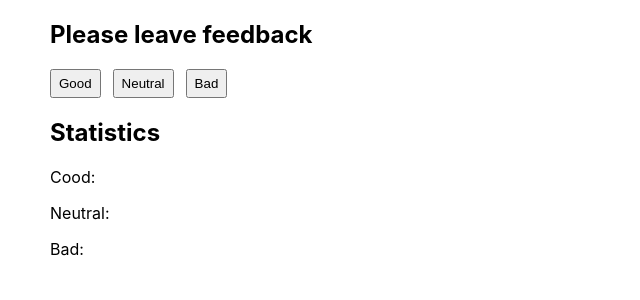
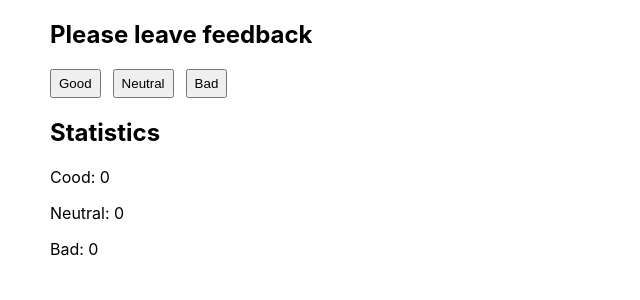
Before and after one commit to KaterynaMal/goit-react-hw-02-feedback, a React (Create React App) app: page / in a window 1280 px wide. Shown: the top 300 px of the page, without its empty margins (0-640 px from the left). Built offline with nearby package versions, Linux system fonts and the light colour scheme.

Commit message:
task 1.1

```diff
--- a/src/components/App.jsx
+++ b/src/components/App.jsx
@@ -8,16 +8,23 @@ export class App extends Component {
   bad: 0
 }
 
-  handleClick = e => {
-    this.setState({})
-  }
+  handleClick = (type) => {
+    this.setState((prevState) => ({
+      [type]: prevState[type] + 1,
+    }));
+  };
 
 
 
   render() {
     return (
       <div>
-        <Feedback></Feedback>
+        <Feedback
+          handleClick={this.handleClick}
+          good={this.state.good}
+          neutral={this.state.neutral}
+          bad={this.state.bad}
+        ></Feedback>
     </div>
   )
 }
--- a/src/components/Feedback.jsx
+++ b/src/components/Feedback.jsx
@@ -1,25 +1,29 @@
 import React from 'react';
 import css from './Feedback.module.css';
 
-const Feedback = ({ good, neutral, bad }) => {
+
+
+
+const Feedback = ({ good, neutral, bad, handleClick }) => {
+
   return (
     <div className={css.feedback_container}>
       <div>
         <h2>Please leave feedback</h2>
-        {/* onClick={this.handleClick} */}
         <div className={css.btn_list}>
           <li>
-            <button className={css.btn} type="button">
+            <button onClick={() => handleClick('good')} className={css.btn} type="button">
+
               Good
             </button>
           </li>
           <li>
-            <button className={css.btn} type="button">
+            <button onClick={() => handleClick('neutral')} className={css.btn} type="button">
               Neutral
             </button>
           </li>
           <li>
-            <button className={css.btn} type="button">
+            <button onClick={() => handleClick('bad')} className={css.btn} type="button">
               Bad
             </button>
           </li>
```
